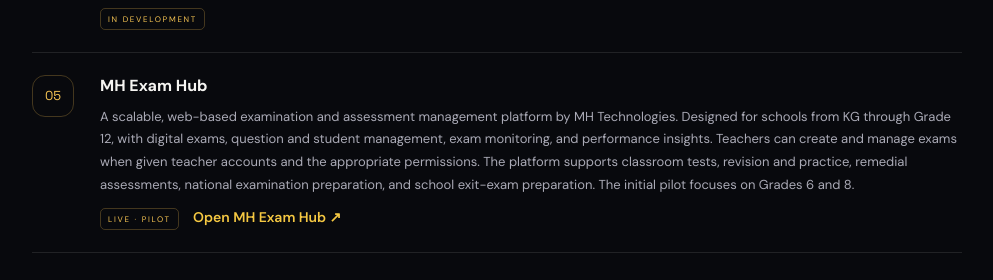
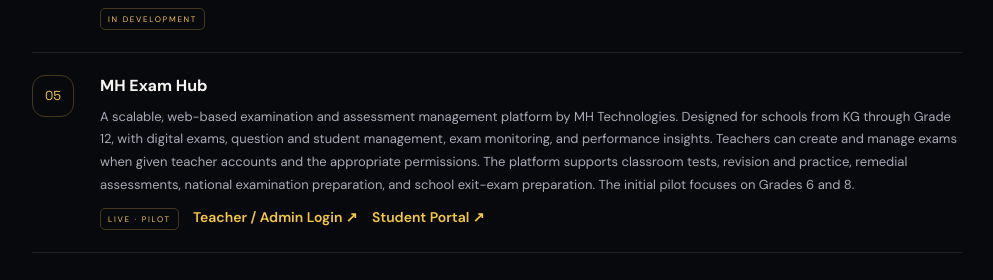
Before and after one commit to blackphionex/mh-technologies, a plain HTML site: page index.html in a window 1280 px wide. Shown: the part 1995-2275 px from the top of the page, without its empty margins (143-1136 px from the left). Drawn offline with Linux system fonts and the light colour scheme.

Commit message:
Add teacher login and student portal links for MH Exam Hub

```diff
--- a/index.html
+++ b/index.html
@@ -84,7 +84,7 @@
         </article>
         <article class="project">
           <div class="project-badge">05</div>
-          <div><h3>MH Exam Hub</h3><p>A scalable, web-based examination and assessment management platform by MH Technologies. Designed for schools from KG through Grade 12, with digital exams, question and student management, exam monitoring, and performance insights. Teachers can create and manage exams when given teacher accounts and the appropriate permissions. The platform supports classroom tests, revision and practice, remedial assessments, national examination preparation, and school exit-exam preparation. The initial pilot focuses on Grades 6 and 8.</p><span class="tag">LIVE · PILOT</span> <a class="project-link" href="https://yeabsirag.pythonanywhere.com/exam/" target="_blank" rel="noopener noreferrer">Open MH Exam Hub ↗</a></div>
+          <div><h3>MH Exam Hub</h3><p>A scalable, web-based examination and assessment management platform by MH Technologies. Designed for schools from KG through Grade 12, with digital exams, question and student management, exam monitoring, and performance insights. Teachers can create and manage exams when given teacher accounts and the appropriate permissions. The platform supports classroom tests, revision and practice, remedial assessments, national examination preparation, and school exit-exam preparation. The initial pilot focuses on Grades 6 and 8.</p><span class="tag">LIVE · PILOT</span> <a class="project-link" href="https://yeabsirag.pythonanywhere.com/exam/admin/login" target="_blank" rel="noopener noreferrer">Teacher / Admin Login ↗</a> <a class="project-link" href="https://yeabsirag.pythonanywhere.com/exam/" target="_blank" rel="noopener noreferrer">Student Portal ↗</a></div>
         </article>
       </div>
     </section>
```
